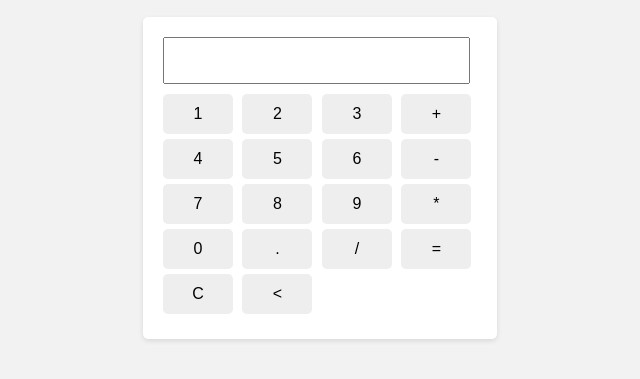
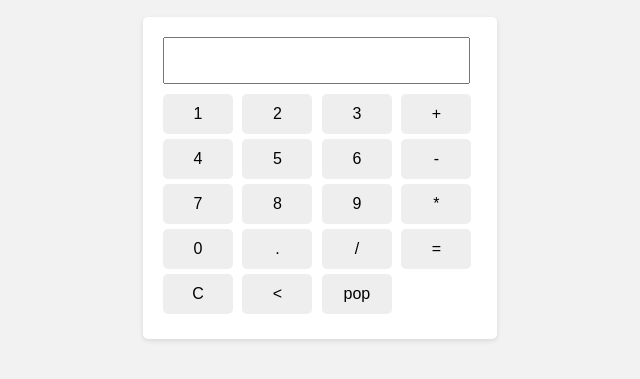
Before and after one commit to StanCloud91/practica-ramas-merge, a plain HTML site: page index.html in a window 1280 px wide. Shown: the part 119-498 px from the top of the page, without its empty margins (320-960 px from the left). Drawn offline with Linux system fonts and the light colour scheme.

Commit message:
rama doble linea

```diff
--- a/index.html
+++ b/index.html
@@ -37,6 +37,7 @@
         <br>
         <input type="button" value="C" onclick="limpiarPantalla()">
         <input type="button" value="<" onclick="deshacer()">
+        <input type="button" value="pop" onclick="alert()">
     </div>
 
     <script src="script.js"></script>
--- a/script.js
+++ b/script.js
@@ -16,3 +16,8 @@ function agregarALaPantalla(value) {
     const valorPantalla = document.getElementById('pantalla').value;
     document.getElementById('pantalla').value= valorPantalla.slice(0,-1)
   }
+
+  function alert() {
+    const valorPantalla = document.getElementById('pantalla').value;
+    alert(valorPantalla);
+  }
```
